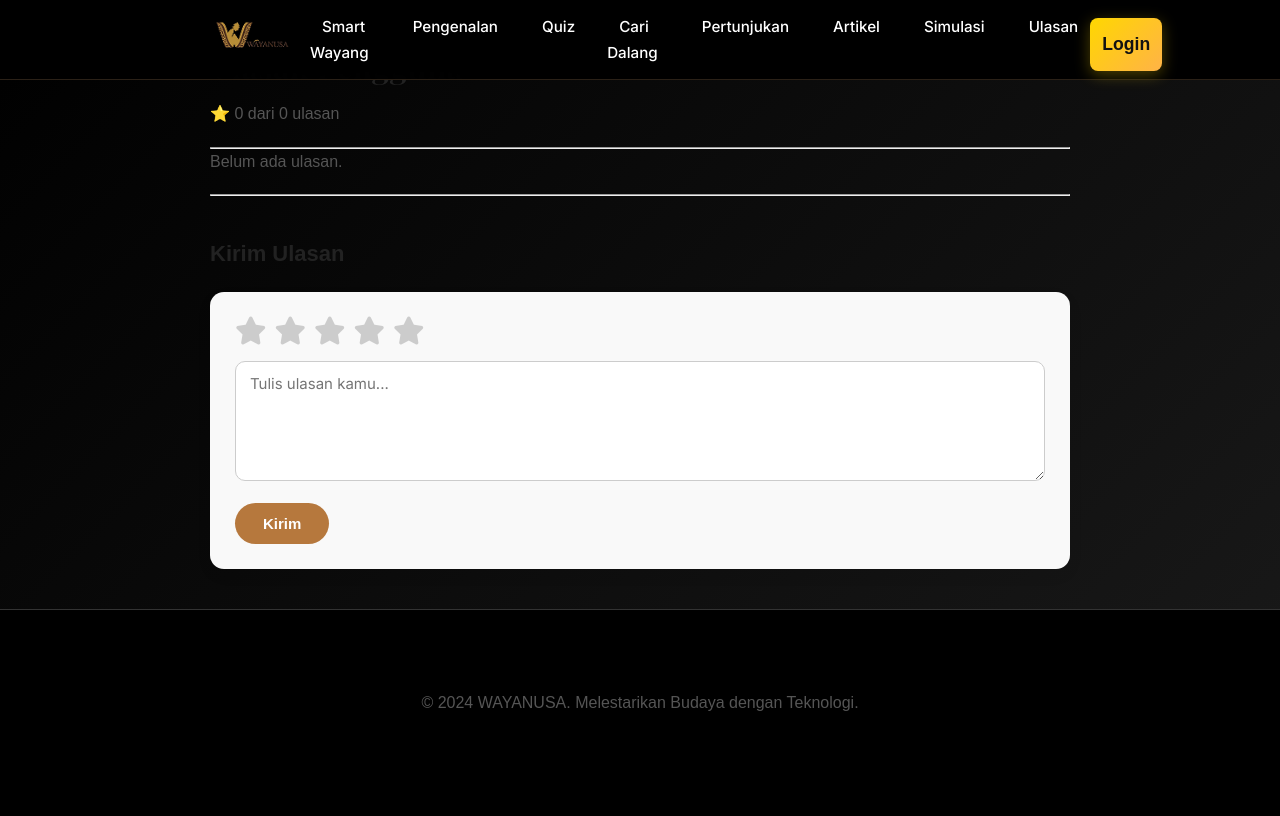
After one commit to Fikriferry/FLASK_WAYANUSA, a Flask app: page /ulasan in a window 1280 px wide. The commit adds this page. Run offline with Flask 3, Linux system fonts and the light colour scheme; some libraries are stand-ins or nearby versions.

Commit message:
save perubahan

```diff
--- a/routes/api_routes.py
+++ b/routes/api_routes.py
@@ -15,7 +15,12 @@ from cepot_controller import cepot_system
 from dotenv import load_dotenv
 from functools import wraps
 from sqlalchemy import func
-from services.rag_service import rag_service
+# from services.rag_service import rag_service
+try:
+    from services.rag_service import rag_service
+except Exception as e:
+    rag_service = None
+    print("⚠️ RAG Service dimatikan sementara:", e)
 import re # Import Regex untuk parsing link Youtube
 from werkzeug.utils import secure_filename
 import uuid
@@ -179,86 +184,57 @@ def predict_wayang():
         "deskripsi": wayang.deskripsi if wayang else "Deskripsi belum tersedia."
     })
 
-
 # ================================
-# CHATBOT CEPOT (FIXED)
+# CHATBOT CEPOT (SAFE MODE)
 # ================================
 @api.route('/chat-smart', methods=['POST'])
 def chat_smart():
+    if rag_service is None:
+        return jsonify({
+            "response": "🤖 Fitur chatbot sedang dinonaktifkan sementara."
+        }), 503
+
     data = request.get_json()
     message = data.get("message")
-
-    # Ambil mode dari frontend (default 'rag' jika tidak ada)
-    # 'rag' = Wayanusa (Data PDF)
-    # 'gemini' = Umum (Otak Gemini Murni)
     mode = data.get("mode", "rag")
 
     if not message:
         return jsonify({"response": "Waduh, kok meneng bae? (Pesan kosong)"}), 400
 
     try:
-        reply_text = ""
-
         if mode == 'gemini':
-            # ==========================================
-            # MODE 1: GEMINI (UMUM / CURHAT)
-            # ==========================================
-            # Kita gunakan LLM yang ada di rag_service tapi kita bypass database vektornya.
-            # Kita inject persona Cepot agar tetap lucu.
+            from langchain.schema import SystemMessage, HumanMessage
 
             messages = [
                 SystemMessage(content=SYSTEM_PROMPT),
                 HumanMessage(content=message)
             ]
 
-            # Tembak langsung ke Gemini
             ai_response = rag_service.llm.invoke(messages)
             reply_text = ai_response.content
-
         else:
-            # ==========================================
-            # MODE 2: RAG (WAYANUSA / DATA SPESIFIK)
-            # ==========================================
-            # Ini akan mencari jawaban di dalam PDF/TXT data wayang kamu.
-            # Persona "Ki Sabda" atau "Cepot" untuk mode ini sudah diatur di dalam file rag_service.py
-
             reply_text = rag_service.get_answer(message)
 
-        # Bersihkan format bold (opsional, karena HTML frontend sudah handle)
         clean_reply = reply_text.replace("*", "")
-
         return jsonify({"response": clean_reply})
 
     except Exception as e:
         print(f"Error Chat Smart: {e}")
-        return jsonify({"response": "Waduh, Cepot lagi pusing euy (Error Server)."}), 500
+        return jsonify({"response": "Cepot lagi pusing euy 😵"}), 500
 
-# --- API 1: Build Database (Jalankan ini dulu via Postman/Browser) ---
+
 @api.route("/rag/build", methods=["GET"])
 def build_rag():
-    try:
-        rag_service.build_index()
-        return jsonify({"message": "Database Wayang berhasil dibangun!"})
-    except Exception as e:
-        return jsonify({"error": str(e)}), 500
+    return jsonify({
+        "message": "Fitur RAG sedang dinonaktifkan sementara."
+    }), 503
 
-# --- API 2: Chatbot Versi 2 (RAG) ---
 @api.route("/chat-rag", methods=["POST"])
-# @jwt_required(optional=True) # Aktifkan jwt jika perlu
 def chat_rag_api():
-    data = request.get_json()
-    message = data.get("message")
+    return jsonify({
+        "response": "Fitur AI sedang nonaktif."
+    }), 503
 
-    if not message:
-        return jsonify({"response": "Waduh, kok meneng bae?"}), 400
-
-    try:
-        # Panggil fungsi RAG
-        reply = rag_service.get_answer(message)
-        return jsonify({"response": reply})
-    except Exception as e:
-        print(e)
-        return jsonify({"response": "Maaf, Ki Sabda sedang pusing (Error Server)."}), 500
 
 
 # ================================
--- a/routes/web_routes.py
+++ b/routes/web_routes.py
@@ -2,8 +2,9 @@ from flask import Blueprint, render_template, request, redirect, url_for, flash,
 from werkzeug.utils import secure_filename
 from functools import wraps
 import os
-from models import Video, db, AIModel, Dalang, User, Admin, QuizLevel, QuizQuestion, Article, QuizResult, Wayang, WayangGame
+from models import Video, db, AIModel, Dalang, User, Admin, QuizLevel, QuizQuestion, Article, QuizResult, Wayang, WayangGame, UlasanAplikasi
 from ai_manager import reload_model
+from sqlalchemy import func
 
 web_routes = Blueprint("web", __name__)
 
@@ -200,8 +201,9 @@ def login_admin():
 def admin_dashboard():
     dalang_count = Dalang.query.count()
     artikel_count = Article.query.count()
+    ulasan_count = UlasanAplikasi.query.count()
     dalangs = Dalang.query.all()
-    return render_template('admin/index.html', dalang_count=dalang_count, artikel_count=artikel_count, dalangs=dalangs)
+    return render_template('admin/index.html', dalang_count=dalang_count, artikel_count=artikel_count, ulasan_count=ulasan_count, dalangs=dalangs)
 
 @web_routes.route('/admin/logout')
 @admin_login_required
@@ -860,3 +862,107 @@ def admin_wayanggame_delete(id):
     return redirect(url_for("web.admin_wayanggame_list"))
 
 # ================================
+# ULASAN USER
+# ================================
+
+@web_routes.route('/ulasan', methods=['GET', 'POST'])
+def ulasan():
+
+    if request.method == 'POST':
+        rating = request.form.get('rating')
+        komentar = request.form.get('komentar')
+
+        if not rating or not komentar:
+            flash('Rating dan komentar wajib diisi', 'danger')
+            return redirect(url_for('web.ulasan'))
+
+        rating = int(rating)
+
+        if rating <= 2:
+            kategori = 'negatif'
+        elif rating == 3:
+            kategori = 'netral'
+        else:
+            kategori = 'positif'
+
+        ulasan = UlasanAplikasi(
+            user_id=session.get('user_id'),
+            nama_user=session.get('user_name', 'Guest'),
+            email_user=session.get('user_email'),
+            rating=rating,
+            kategori=kategori,
+            komentar=komentar
+        )
+
+        db.session.add(ulasan)
+        db.session.commit()
+
+        flash('Terima kasih atas ulasan Anda 🙏', 'success')
+        return redirect(url_for('web.ulasan'))
+
+    ulasan_list = UlasanAplikasi.query.order_by(
+        UlasanAplikasi.created_at.desc()
+    ).all()
+
+    total_ulasan = UlasanAplikasi.query.count()
+    rata_rating = round(
+        db.session.query(func.avg(UlasanAplikasi.rating)).scalar() or 0,
+        1
+    )
+
+    return render_template(
+        'ulasan.html',
+        ulasan_list=ulasan_list,
+        total_ulasan=total_ulasan,
+        rata_rating=rata_rating
+    )
+
+# ================================
+# ULASAN ADMIN
+# ================================
+
+@web_routes.route('/admin/ulasan')
+def admin_ulasan():
+    ulasan_list = UlasanAplikasi.query.order_by(
+        UlasanAplikasi.created_at.desc()
+    ).all()
+
+    return render_template(
+        'admin/ulasan_list.html',
+        ulasan_list=ulasan_list
+    )
+
+@web_routes.route('/admin/ulasan/statistik')
+def admin_ulasan_statistik():
+
+    total = UlasanAplikasi.query.count()
+
+    positif = UlasanAplikasi.query.filter_by(kategori='positif').count()
+    netral  = UlasanAplikasi.query.filter_by(kategori='netral').count()
+    negatif = UlasanAplikasi.query.filter_by(kategori='negatif').count()
+
+    rata_rating = round(
+        db.session.query(func.avg(UlasanAplikasi.rating)).scalar() or 0,
+        1
+    )
+
+    return render_template(
+        'admin/ulasan_statistik.html',
+        total=total,
+        positif=positif,
+        netral=netral,
+        negatif=negatif,
+        rata_rating=rata_rating
+    )
+
+@web_routes.route("/admin/users")
+@admin_login_required
+def admin_user_list():
+    users = User.query.order_by(User.created_at.desc()).all()
+    admins = Admin.query.order_by(Admin.created_at.desc()).all()
+
+    return render_template(
+        "admin/user_list.html",
+        users=users,
+        admins=admins
+    )
--- a/services/rag_service.py
+++ b/services/rag_service.py
@@ -4,6 +4,10 @@ from dotenv import load_dotenv
 # --- PERBAIKAN IMPORT ---
 # Gunakan import standar ini (setelah update library, ini yang paling stabil)
 from langchain.chains import RetrievalQA
+# try:
+#     from langchain.chains import RetrievalQA
+# except ImportError:
+#     RetrievalQA = None
 from langchain_text_splitters import RecursiveCharacterTextSplitter
 
 # Import untuk Model Lokal & Google
--- /dev/null
+++ b/static/css/ulasan.css
@@ -0,0 +1,160 @@
+/* ================================
+   HALAMAN ULASAN PENGGUNA
+   ================================ */
+
+.container {
+    max-width: 900px;
+    margin: 0 auto;
+    padding: 40px 20px;
+}
+
+.container h2 {
+    font-family: 'Playfair Display', serif;
+    font-size: 32px;
+    margin-bottom: 10px;
+    color: #222;
+}
+
+.container h3 {
+    margin-top: 40px;
+    font-size: 22px;
+    color: #222;
+}
+
+.container p {
+    color: #555;
+    margin-bottom: 20px;
+}
+
+/* ================================
+   LIST ULASAN
+   ================================ */
+
+.ulasan-card {
+    background: #ffffff;
+    border-radius: 12px;
+    padding: 20px;
+    margin-bottom: 16px;
+    box-shadow: 0 8px 20px rgba(0,0,0,0.06);
+    border-left: 5px solid #b6783d;
+    transition: transform 0.2s ease, box-shadow 0.2s ease;
+}
+
+.ulasan-card:hover {
+    transform: translateY(-3px);
+    box-shadow: 0 12px 28px rgba(0,0,0,0.1);
+}
+
+.ulasan-card strong {
+    font-size: 16px;
+    color: #222;
+}
+
+.ulasan-card span {
+    float: right;
+    font-size: 15px;
+    color: #f5a623;
+}
+
+.ulasan-card p {
+    margin: 10px 0;
+    line-height: 1.6;
+    color: #444;
+}
+
+.ulasan-card small {
+    color: #888;
+    font-size: 13px;
+}
+
+/* ================================
+   FORM ULASAN
+   ================================ */
+
+form {
+    background: #f9f9f9;
+    padding: 25px;
+    border-radius: 14px;
+    margin-top: 20px;
+    box-shadow: 0 6px 16px rgba(0,0,0,0.05);
+}
+
+form select,
+form textarea {
+    width: 100%;
+    padding: 12px 14px;
+    border-radius: 10px;
+    border: 1px solid #ccc;
+    margin-bottom: 15px;
+    font-size: 15px;
+    font-family: 'Inter', sans-serif;
+    outline: none;
+    transition: border 0.2s ease;
+}
+
+form select:focus,
+form textarea:focus {
+    border-color: #b6783d;
+}
+
+form textarea {
+    min-height: 120px;
+    resize: vertical;
+}
+
+form button {
+    background: #b6783d;
+    color: #fff;
+    border: none;
+    padding: 12px 28px;
+    border-radius: 30px;
+    font-size: 15px;
+    font-weight: 600;
+    cursor: pointer;
+    transition: background 0.25s ease, transform 0.2s ease;
+}
+
+form button:hover {
+    background: #9e6533;
+    transform: translateY(-2px);
+}
+
+/* ================================
+   RESPONSIVE
+   ================================ */
+
+@media (max-width: 600px) {
+    .container {
+        padding: 30px 15px;
+    }
+
+    .ulasan-card span {
+        float: none;
+        display: block;
+        margin-top: 5px;
+    }
+}
+/* ================================
+   STAR RATING INTERAKTIF
+   ================================ */
+
+.star-rating {
+    display: flex;
+    gap: 8px;
+    font-size: 28px;
+    margin-bottom: 16px;
+    cursor: pointer;
+}
+
+.star-rating i {
+    color: #ccc;
+    transition: color 0.2s ease, transform 0.2s ease;
+}
+
+.star-rating i.active {
+    color: #f5a623;
+}
+
+.star-rating i:hover {
+    transform: scale(1.15);
+}
--- a/templates/base.html
+++ b/templates/base.html
@@ -22,6 +22,7 @@
     <link rel="stylesheet" href="{{ url_for('static', filename='css/leaderboard.css') }}">
     <link rel="stylesheet" href="{{ url_for('static', filename='css/leaderboard_wayang.css') }}">
     <link rel="stylesheet" href="{{ url_for('static', filename='css/artikeldetail.css') }}">
+    <link rel="stylesheet" href="{{ url_for('static', filename='css/ulasan.css') }}">
 
     {% block head_extra %}{% endblock %}
 </head>
--- a/templates/layouts/navbar.html
+++ b/templates/layouts/navbar.html
@@ -17,6 +17,7 @@
                     <li><a href="{{ url_for('web.pertunjukan_wayang') }}">Pertunjukan</a></li>
                     <li><a href="{{ url_for('web.artikel') }}">Artikel</a></li>
                     <li><a href="{{ url_for('web.simulasi_dalang') }}">Simulasi</a></li>
+                    <li><a href="{{ url_for('web.ulasan') }}">Ulasan</a></li>
 
                     <li class="mobile-only-action">
                         {% if session.get('user_logged_in') %}
--- /dev/null
+++ b/templates/ulasan.html
@@ -0,0 +1,67 @@
+{% extends 'base.html' %}
+
+{% block content %}
+<section class="container">
+
+    <h2>Ulasan Pengguna</h2>
+
+    <p>⭐ {{ rata_rating }} dari {{ total_ulasan }} ulasan</p>
+
+    <hr>
+
+    {% for u in ulasan_list %}
+        <div class="ulasan-card">
+            <strong>{{ u.nama_user or 'Guest' }}</strong>
+            <span>⭐ {{ u.rating }}</span>
+            <p>{{ u.komentar }}</p>
+            <small>{{ u.created_at.strftime('%d %b %Y') }}</small>
+        </div>
+    {% else %}
+        <p>Belum ada ulasan.</p>
+    {% endfor %}
+
+    <hr>
+
+    <h3>Kirim Ulasan</h3>
+
+    <form method="POST">
+        <!-- INPUT NILAI (hidden) -->
+        <input type="hidden" name="rating" id="ratingValue" required>
+
+        <!-- STAR RATING -->
+        <div class="star-rating">
+            <i class="fas fa-star" data-value="1"></i>
+            <i class="fas fa-star" data-value="2"></i>
+            <i class="fas fa-star" data-value="3"></i>
+            <i class="fas fa-star" data-value="4"></i>
+            <i class="fas fa-star" data-value="5"></i>
+        </div>
+
+        <textarea name="komentar" placeholder="Tulis ulasan kamu..." required></textarea>
+
+        <button type="submit">Kirim</button>
+    </form>
+
+
+</section>
+{% block scripts_extra %}
+<script>
+document.addEventListener("DOMContentLoaded", function () {
+    const stars = document.querySelectorAll(".star-rating i");
+    const ratingInput = document.getElementById("ratingValue");
+
+    stars.forEach(star => {
+        star.addEventListener("click", function () {
+            const value = this.getAttribute("data-value");
+            ratingInput.value = value;
+
+            stars.forEach(s => {
+                s.classList.toggle("active", s.getAttribute("data-value") <= value);
+            });
+        });
+    });
+});
+</script>
+{% endblock %}
+
+{% endblock %}
```
Also changed, not shown: models.py (+29 -0 lines), templates/admin/index.html (+15 -0 lines), templates/admin/layout_admin.html (+19 -0 lines), templates/admin/ulasan_list.html (added, +74 -0 lines), templates/admin/ulasan_statistik.html (added, +105 -0 lines), templates/admin/user_list.html (added, +81 -0 lines).
